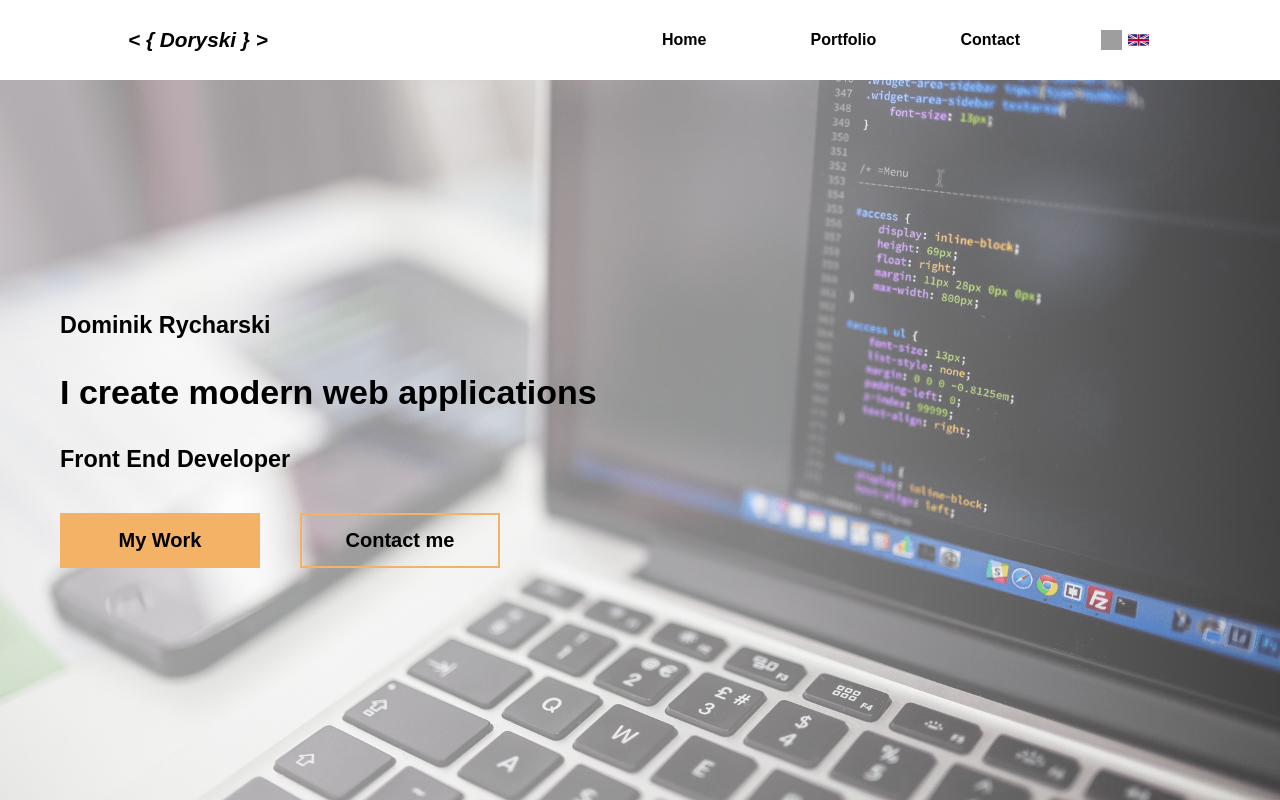
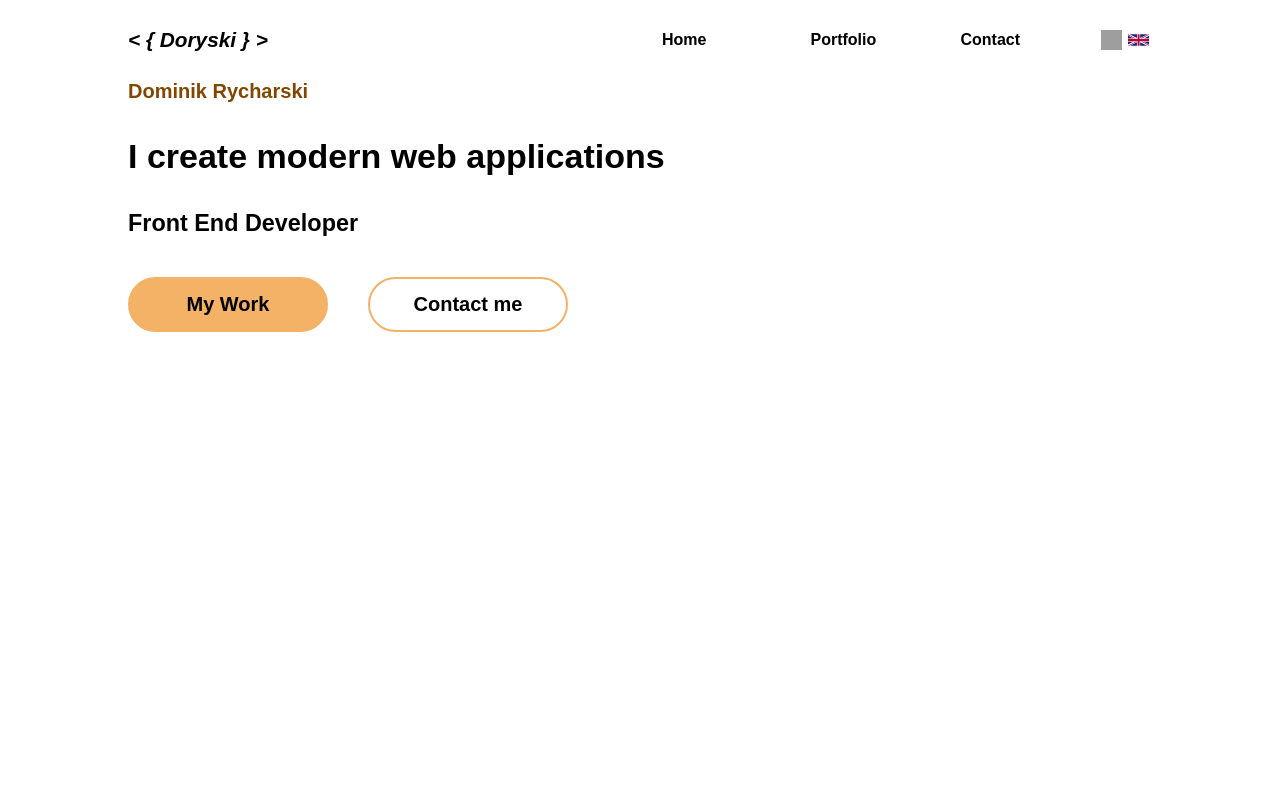
Before and after one commit to Doryski/doryski.github.io, a React (Create React App) app: page / in a window 1280 px wide. Built offline with nearby package versions, Linux system fonts and the light colour scheme; grey boxes are pictures that could not be loaded; a web font is replaced by a local one.

Commit message:
created HomePage component

```diff
--- a/src/components/HomePage/index.tsx
+++ b/src/components/HomePage/index.tsx
@@ -1,58 +1,33 @@
 import React, { useContext } from 'react'
 import { GlobalContext } from '../../context'
-import { Link as RouteLink } from 'react-router-dom'
 import styled from 'styled-components'
-import bgHome from '../../images/bg_home.png'
 import { Button } from '../shared/Button'
-import { PORTFOLIO_PATH, CONTACT_PATH } from '../../helpers/utils'
+import { CONTACT_PATH, PORTFOLIO_PATH } from '../../helpers/utils'
 
 const HomePage = () => {
     const { content } = useContext(GlobalContext)
 
     return (
-        <BackgroundImg>
-            <BackgroundBlur>
         <ContentWrapper>
-                    <h3>Dominik Rycharski</h3>
+            <Name>Dominik Rycharski</Name>
             <Note>{content.home.note}</Note>
             <h3>Front End Developer</h3>
             <CtaWrapper>
                 <CallToAction>
-                            <Link to={PORTFOLIO_PATH}>
+                    <Link href={PORTFOLIO_PATH}>
                         {content.home.cta.portfolio}
                     </Link>
                 </CallToAction>
                 <CallToAction>
-                            <Link to={CONTACT_PATH}>
+                    <Link href={CONTACT_PATH}>
                         {content.home.cta.contact}
                     </Link>
                 </CallToAction>
             </CtaWrapper>
         </ContentWrapper>
-            </BackgroundBlur>
-        </BackgroundImg>
     )
 }
-export const BackgroundImg = styled.main`
-    position: relative;
-    height: 90vh;
-    background-image: url(${bgHome});
-    background-size: cover;
-    background-position: center;
-`
 
-export const BackgroundBlur = styled.div`
-    display: block;
-    position: absolute;
-    height: 100%;
-    width: 100%;
-    background: linear-gradient(
-        to right,
-        rgba(255, 255, 255, 0.6) 0%,
-        rgba(255, 255, 255, 0.5) 60%,
-        rgba(255, 255, 255, 0.25) 100%
-    );
-`
 export const ContentWrapper = styled.div`
     display: flex;
     flex-direction: column;
@@ -61,10 +36,15 @@ export const ContentWrapper = styled.div`
     height: 100%;
     @media only screen and (min-width: 900px) {
         align-items: start;
-        margin-left: 3em;
+        width: 80%;
+        margin: 0 auto;
         font-size: 125%;
     }
 `
+export const Name = styled.h4`
+    color: #834600;
+`
+
 export const Note = styled.h2`
     margin: 1em 0;
     text-align: center;
@@ -73,34 +53,53 @@ export const Note = styled.h2`
 export const CtaWrapper = styled.section`
     margin-top: 2em;
     display: flex;
+    width: 80%;
+    max-width: 500px;
+    justify-content: space-between;
+    @media only screen and (min-width: 400px) {
         justify-content: space-evenly;
+    }
+    @media only screen and (min-width: 450px) {
         width: 100%;
-    max-width: 500px;
+    }
     @media only screen and (min-width: 900px) {
         justify-content: left;
     }
 `
 export const CallToAction = styled(Button)`
+    font-size: 0.9em;
+    width: 120px;
+    padding: 0;
+    border-radius: 50px;
+    &:last-of-type {
+        background-color: rgba(255, 255, 255, 0.25);
+        background-image: none;
+        &:hover {
+            background-color: rgba(255, 255, 255, 0.35);
+        }
+    }
+    @media only screen and (min-width: 450px) {
         font-size: 1em;
         width: 150px;
-    padding: 0;
-    &:last-of-type {
-        background: transparent;
-        &:hover {
-            background: ${({ theme }) => theme.colors.secondary};
-        }
     }
     @media only screen and (min-width: 900px) {
         width: 200px;
         &:last-of-type {
             margin-left: 2em;
+            background-color: rgba(255, 255, 255, 0.1);
+            &:hover {
+                background-color: rgba(255, 255, 255, 0.2);
+            }
         }
     }
 `
-const Link = styled(RouteLink)`
+export const Link = styled.a`
     display: block;
     padding: 0.7em 1em;
     width: 100%;
     height: 100%;
+    @media only screen and (max-width: 450px) {
+        padding: 0.7em;
+    }
 `
 export default HomePage
```
Lines whose indentation alone changed are shown as unchanged.
